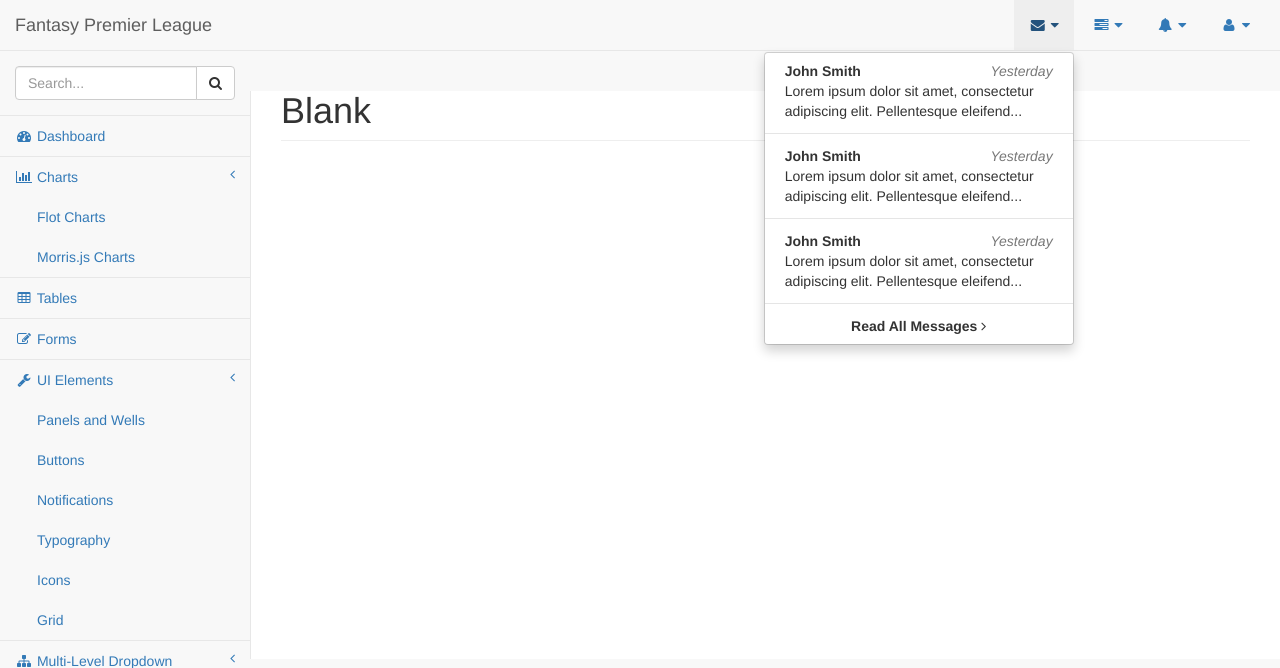
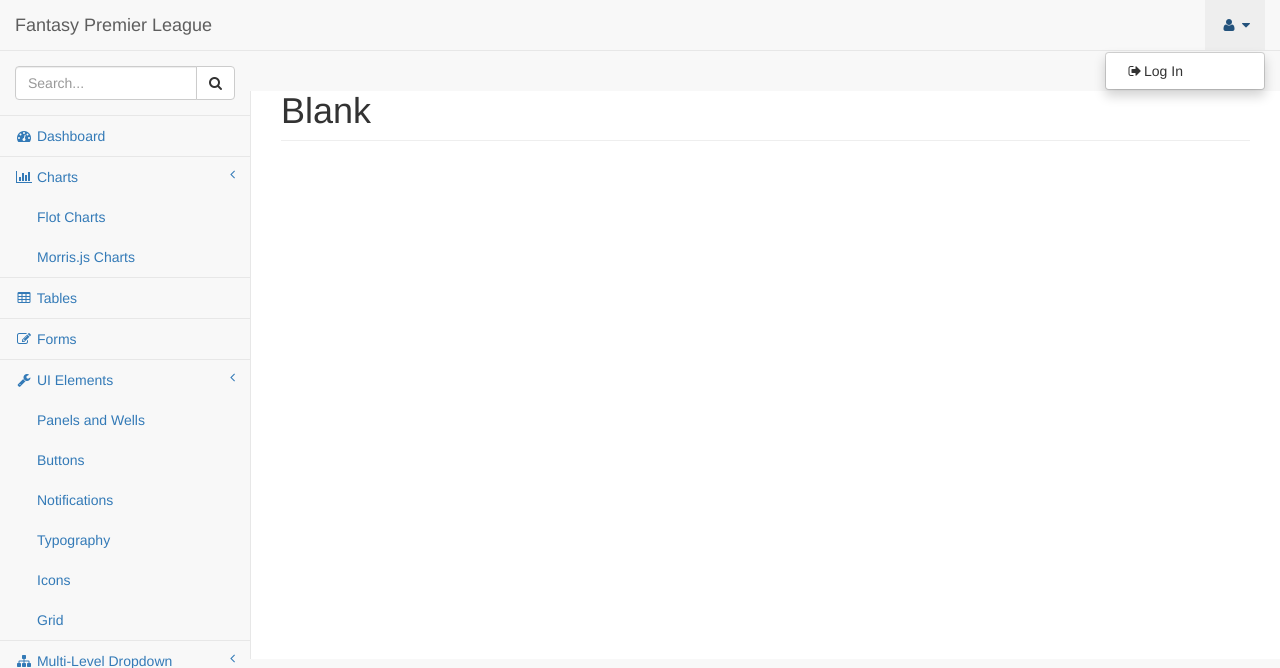
Before and after one commit to MarcinDylong/FPL, a Django app: page /blank/ in a window 1280 px wide, after a click that opens the changed part. Shown: the top 668 px of the page. Run offline with Django 3.2, Linux system fonts and the light colour scheme; style sheets or scripts are compiled from the project's sources; some libraries are stand-ins or nearby versions.

Commit message:
Dodano logout

```diff
--- a/fantasy_pl/templates/components/login.html
+++ b/fantasy_pl/templates/components/login.html
@@ -12,7 +12,9 @@
                 </div>
                 <div class="panel-body">
                         {% if unsuccessful %}
-                            <p style="color:red">Wrong login or password</p>
+                            <div class="alert alert-danger" align="center">
+                                Wrong login or password!
+                            </div>
                         {% endif %}
                         <form role="form" action="#" method="post">
                             <fieldset>
--- a/fantasy_pl/templates/dashboard/base.html
+++ b/fantasy_pl/templates/dashboard/base.html
@@ -1,4 +1,6 @@
 {% extends "layout/base.html" %}
+
+{#{{ request.user.username }}#}
 
 {% block basecontent %}
 <div id="wrapper">
@@ -15,6 +17,7 @@
         </div>
         <!-- /.navbar-header -->
 
+        {% if request.user.is_authenticated %}
         <ul class="nav navbar-top-links navbar-right">
             <li class="dropdown">
                 <a class="dropdown-toggle" data-toggle="dropdown" href="#">
@@ -65,86 +68,6 @@
                     </li>
                 </ul>
                 <!-- /.dropdown-messages -->
-            </li>
-            <!-- /.dropdown -->
-            <li class="dropdown">
-                <a class="dropdown-toggle" data-toggle="dropdown" href="#">
-                    <i class="fa fa-tasks fa-fw"></i>  <i class="fa fa-caret-down"></i>
-                </a>
-                <ul class="dropdown-menu dropdown-tasks">
-                    <li>
-                        <a href="#">
-                            <div>
-                                <p>
-                                    <strong>Task 1</strong>
-                                    <span class="pull-right text-muted">40% Complete</span>
-                                </p>
-                                <div class="progress progress-striped active">
-                                    <div class="progress-bar progress-bar-success" role="progressbar" aria-valuenow="40" aria-valuemin="0" aria-valuemax="100" style="width: 40%">
-                                        <span class="sr-only">40% Complete (success)</span>
-                                    </div>
-                                </div>
-                            </div>
-                        </a>
-                    </li>
-                    <li class="divider"></li>
-                    <li>
-                        <a href="#">
-                            <div>
-                                <p>
-                                    <strong>Task 2</strong>
-                                    <span class="pull-right text-muted">20% Complete</span>
-                                </p>
-                                <div class="progress progress-striped active">
-                                    <div class="progress-bar progress-bar-info" role="progressbar" aria-valuenow="20" aria-valuemin="0" aria-valuemax="100" style="width: 20%">
-                                        <span class="sr-only">20% Complete</span>
-                                    </div>
-                                </div>
-                            </div>
-                        </a>
-                    </li>
-                    <li class="divider"></li>
-                    <li>
-                        <a href="#">
-                            <div>
-                                <p>
-                                    <strong>Task 3</strong>
-                                    <span class="pull-right text-muted">60% Complete</span>
-                                </p>
-                                <div class="progress progress-striped active">
-                                    <div class="progress-bar progress-bar-warning" role="progressbar" aria-valuenow="60" aria-valuemin="0" aria-valuemax="100" style="width: 60%">
-                                        <span class="sr-only">60% Complete (warning)</span>
-                                    </div>
-                                </div>
-                            </div>
-                        </a>
-                    </li>
-                    <li class="divider"></li>
-                    <li>
-                        <a href="#">
-                            <div>
-                                <p>
-                                    <strong>Task 4</strong>
-                                    <span class="pull-right text-muted">80% Complete</span>
-                                </p>
-                                <div class="progress progress-striped active">
-                                    <div class="progress-bar progress-bar-danger" role="progressbar" aria-valuenow="80" aria-valuemin="0" aria-valuemax="100" style="width: 80%">
-                                        <span class="sr-only">80% Complete (danger)</span>
-                                    </div>
-                                </div>
-                            </div>
-                        </a>
-                    </li>
-                    <li class="divider"></li>
-                    <li>
-                        <a class="text-center" href="#">
-                            <strong>See All Tasks</strong>
-                            <i class="fa fa-angle-right"></i>
-                        </a>
-                    </li>
-                </ul>
-                <!-- /.dropdown-tasks -->
-            </li>
             <!-- /.dropdown -->
             <li class="dropdown">
                 <a class="dropdown-toggle" data-toggle="dropdown" href="#">
@@ -216,13 +139,25 @@
                     <li><a href="#"><i class="fa fa-gear fa-fw"></i> Settings</a>
                     </li>
                     <li class="divider"></li>
-                    <li><a href="{% url 'dashboard:login' %}"><i class="fa fa-sign-out fa-fw"></i> Logout</a>
+                    <li><a href="/logout"><i class="fa fa-sign-out fa-fw"></i>Log Out</a>
                     </li>
                 </ul>
                 <!-- /.dropdown-user -->
             </li>
             <!-- /.dropdown -->
         </ul>
+        {% else %}
+        <ul class="nav navbar-top-links navbar-right">
+            <li class="dropdown">
+                <a class="dropdown-toggle" data-toggle="dropdown" href="#">
+                    <i class="fa fa-user fa-fw"></i>  <i class="fa fa-caret-down"></i>
+                </a>
+                <ul class="dropdown-menu dropdown-user">
+                    <li><a href="/"><i class="fa fa-sign-out fa-fw"></i>Log In</a></li>
+                </ul>
+        </ul>
+        {% endif %}
+
         <!-- /.navbar-top-links -->
 
         <div class="navbar-default sidebar" role="navigation">
@@ -331,6 +266,8 @@
             </div>
             <!-- /.sidebar-collapse -->
         </div>
+
+
         <!-- /.navbar-static-side -->
     </nav>
 
--- a/fantasy_pl/templates/layout/base.html
+++ b/fantasy_pl/templates/layout/base.html
@@ -7,7 +7,7 @@
     <meta charset="utf-8">
     <meta http-equiv="X-UA-Compatible" content="IE=edge">
     <meta name="viewport" content="width=device-width, initial-scale=1">
-    <meta name="description" content="">
+    <meta name="description" content="FPL">
     <meta name="author" content="Marcin Dylong">
 
     <title>FPL: {{ title }}</title>
--- a/fantasy_pl/urls.py
+++ b/fantasy_pl/urls.py
@@ -1,7 +1,7 @@
 from django.urls import path
 
 from .views import IndexView, LoginView, BlankView, ButtonsView, FlotView, FormsView, GridView, IconsView, MorrisView, \
-                   NotificationsView, PanelsView, TablesView, TypographyView
+                   NotificationsView, PanelsView, TablesView, TypographyView, LogoutView
 
 app_name = 'fantasy_pl'
 
@@ -19,4 +19,5 @@
     path('panels/', PanelsView.as_view(), name="panels"),
     path('tables/', TablesView.as_view(), name="tables"),
     path('typography/', TypographyView.as_view(), name="typography"),
+    path('logout/', LogoutView, name='logout'),
 ]
--- a/fantasy_pl/views.py
+++ b/fantasy_pl/views.py
@@ -1,4 +1,4 @@
-from django.contrib.auth import authenticate, login
+from django.contrib.auth import authenticate, login, logout
 from django.shortcuts import render, redirect
 from django.views import View
 from .forms import LoginForm
@@ -8,7 +8,7 @@
 
     def get(self, request):
         # user =
-        ctx = {'title': ''}
+        ctx = {'title': 'Landing page'}
         return render(request, "components/index.html", ctx)
 
 
@@ -82,6 +82,10 @@
         return redirect('')
 
 
+def LogoutView(request):
+    logout(request)
+    return redirect('/')
+
 class MorrisView(View):
 
     def get(self, request):
```
